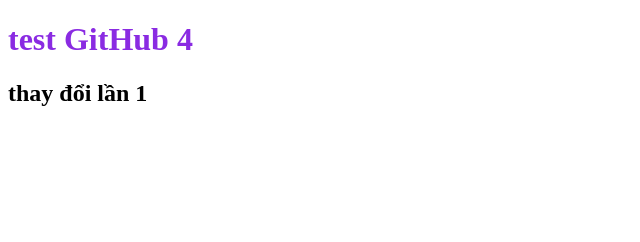
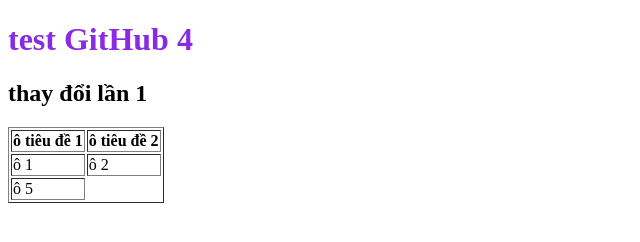
Before and after one commit to Jerry-1510/test-4, a plain HTML site: page index.html in a window 1280 px wide. Shown: the whole page, without its empty margins (0-640 px from the left). Drawn offline with Linux system fonts and the light colour scheme.

Commit message:
commit lần2

```diff
--- a/index.html
+++ b/index.html
@@ -9,6 +9,23 @@
   <body>
     <h1>test GitHub 4</h1>
     <h2>thay đổi lần 1</h2>
+
+    <table border="1">
+      <thead>
+        <tr>
+          <th>ô tiêu đề 1</th>
+          <th colspan="3">ô tiêu đề 2</th>
+        </tr>
+      </thead>
+      <tr>
+        <td>ô 1</td>
+        <td>ô 2</td>
+      </tr>
+      <tr>
+        <td>ô 5</td>
+      </tr>
+    </table>
+
     <script src="main.js"></script>
   </body>
 </html>
```
